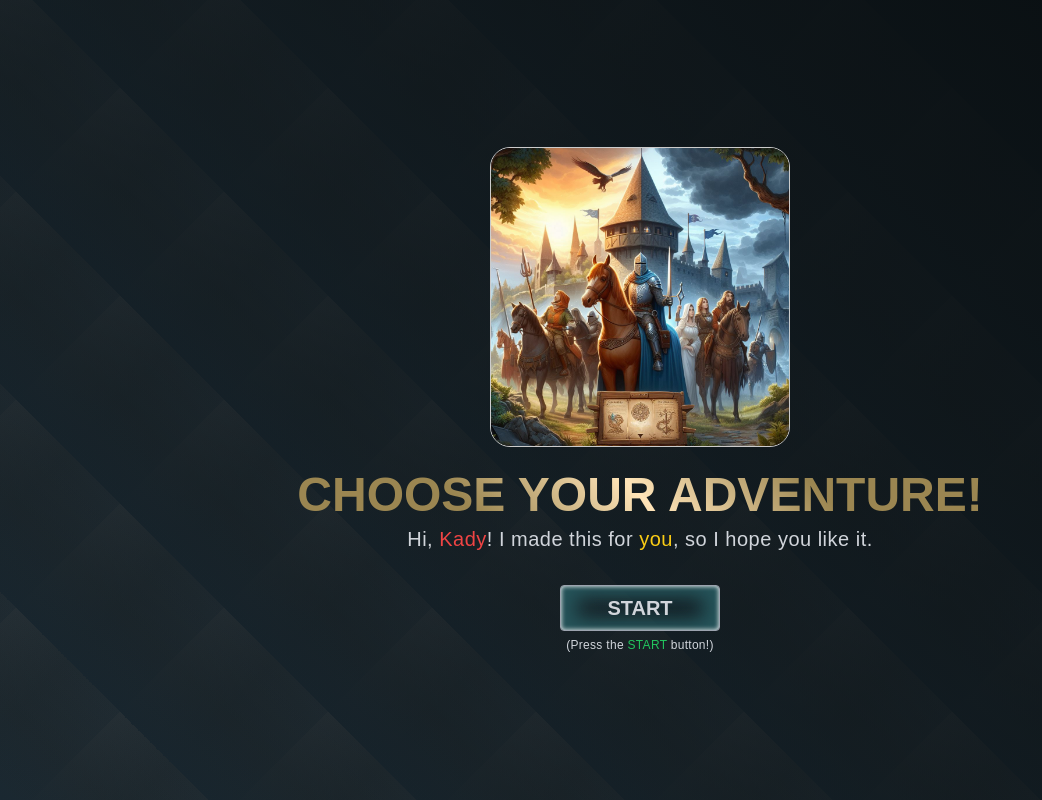
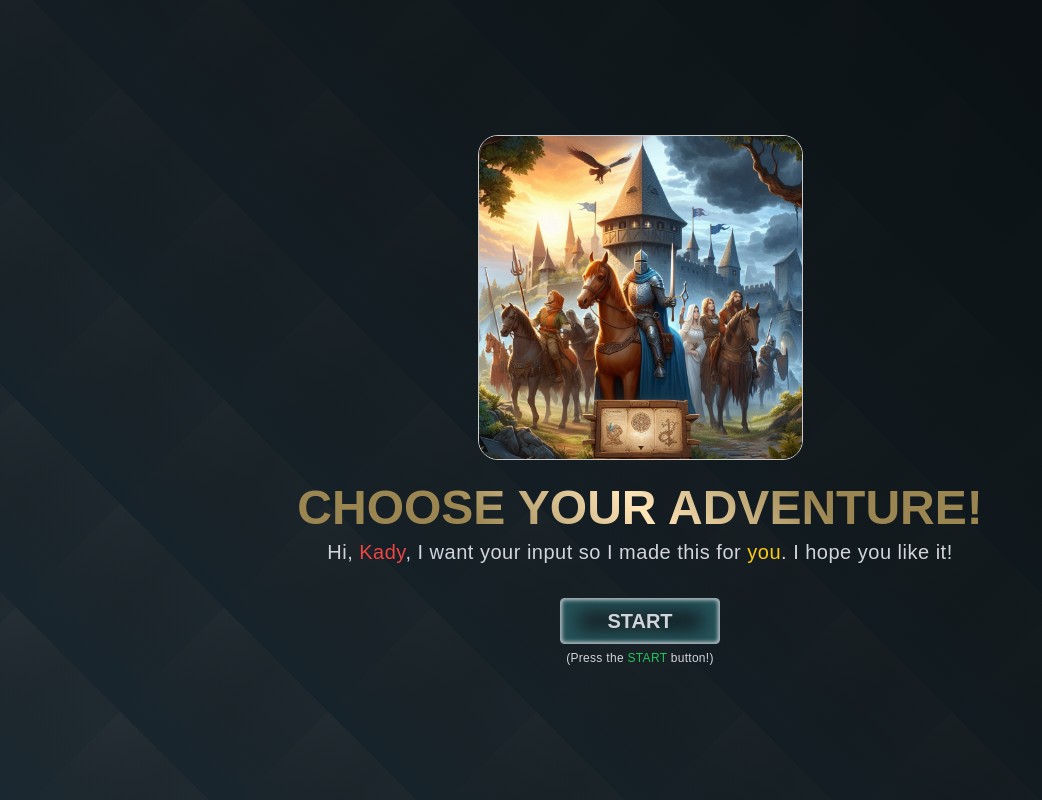
Before and after one commit to mattcarlotta/choose-your-adventure, a Next.js app: page / in a window 1280 px wide. Shown: the whole page, without its empty margins (0-1042 px from the left). Built offline with nearby package versions, Linux system fonts and the light colour scheme; a web font is replaced by a local one.

Commit message:
fix: add priority to home and confirm page

```diff
--- a/src/pages/confirm-adventure/[id].tsx
+++ b/src/pages/confirm-adventure/[id].tsx
@@ -29,7 +29,7 @@ export default function ConfirmAdventure({ adventure }: InferGetStaticPropsType<
                     </section>
                     <section className="flex flex-col justify-center items-center">
                         <div className="w-full max-w-md">
-                            <Adventure {...adventure} />
+                            <Adventure {...adventure} priority />
                         </div>
                     </section>
                 </div>
--- a/src/pages/index.tsx
+++ b/src/pages/index.tsx
@@ -11,12 +11,12 @@ export default function Home() {
             </Head>
             <div className="flex min-h-screen flex-col items-center justify-center p-24">
                 <section className="text-center flex flex-col justify-center items-center space-y-1.5">
-                    <Image src="/choose-adventure.avif" alt="Choose an adventure" height={300} width={300} style={{ borderRadius: "20px", margin: "0 auto", border: "1px solid #ccc" }} />
+                    <Image priority src="/choose-adventure.avif" alt="Choose an adventure" height={325} width={325} style={{ borderRadius: "20px", margin: "0 auto", border: "1px solid #ccc" }} />
                     <header className="!mt-6">
                         <h1 className="title text-5xl font-bold">CHOOSE YOUR ADVENTURE!</h1>
                     </header>
                     <h2 className="text-xl text-gray-300 tracking-wide">
-                        Hi, <span className="text-red-500">Kady</span>! I made this for <span className="text-yellow-400">you</span>, so I hope you like it.
+                        Hi, <span className="text-red-500">Kady</span>, I want your input so I made this for <span className="text-yellow-400">you</span>. I hope you like it!
                     </h2>
                     <Link
                         className="glow font-bold w-40 !mt-8 z-10 border border-gray-400 text-xl text-gray-300 px-3 py-2 cursor-pointer rounded hover:border-white hover:text-white"
```
